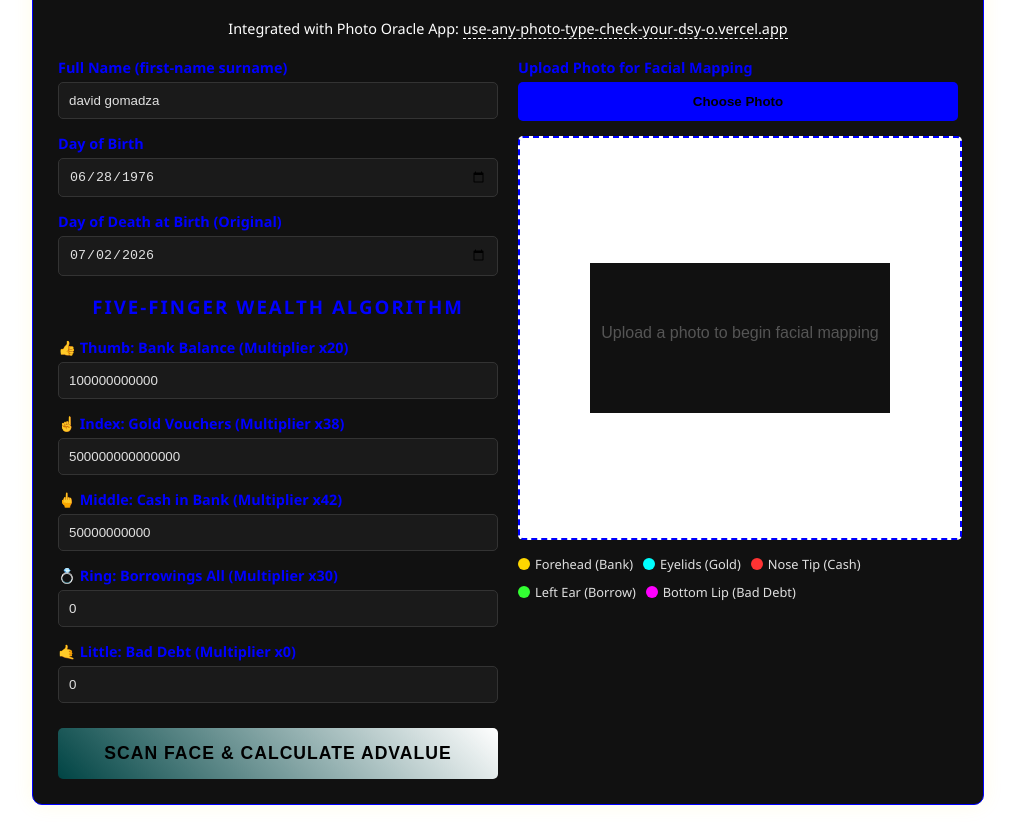
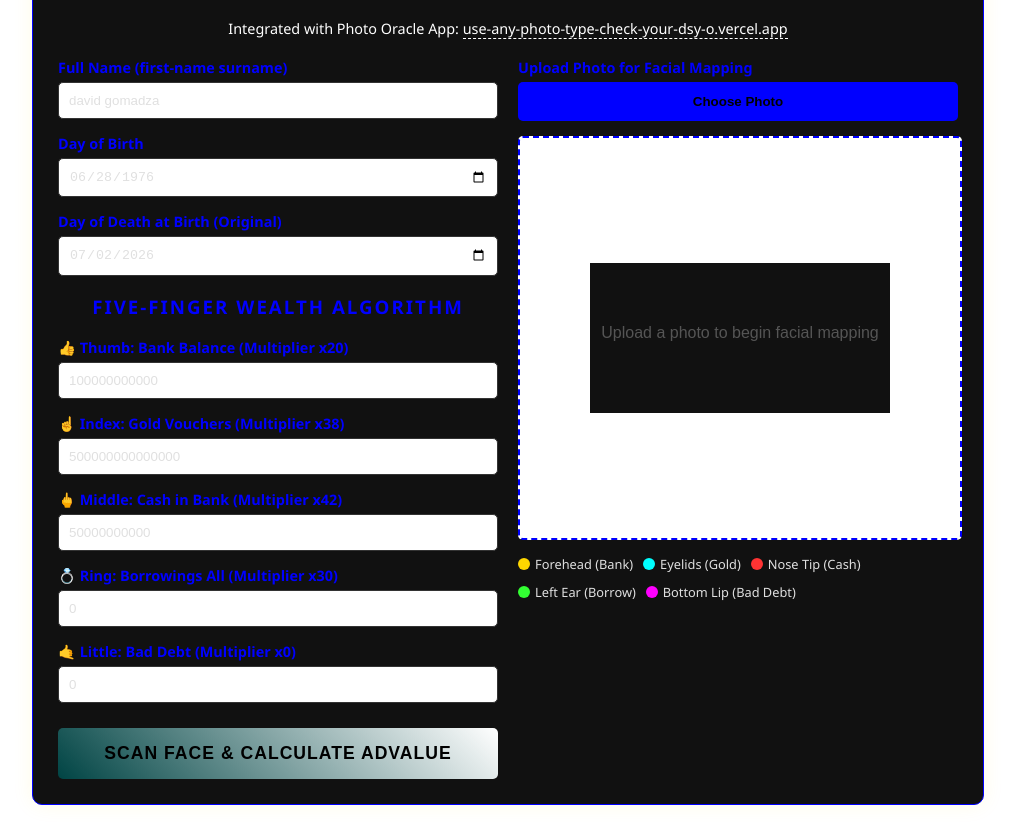
Before and after one commit to davidgomadza/calculate-wealth, a plain HTML site: page index.html in a window 1280 px wide. Shown: the part 113-938 px from the top of the page, without its empty margins (132-1147 px from the left). Drawn offline with Linux system fonts and the light colour scheme.

Commit message:
Change input background color to white

```diff
--- a/index.html
+++ b/index.html
@@ -77,7 +77,7 @@
         input[type="text"], input[type="number"], input[type="date"] {
             width: 100%;
             padding: 10px;
-            background-color: #1a1a1a;
+            background-color: #ffffff;
             border: 1px solid #333;
             color: var(--text-color);
             border-radius: 5px;
```
